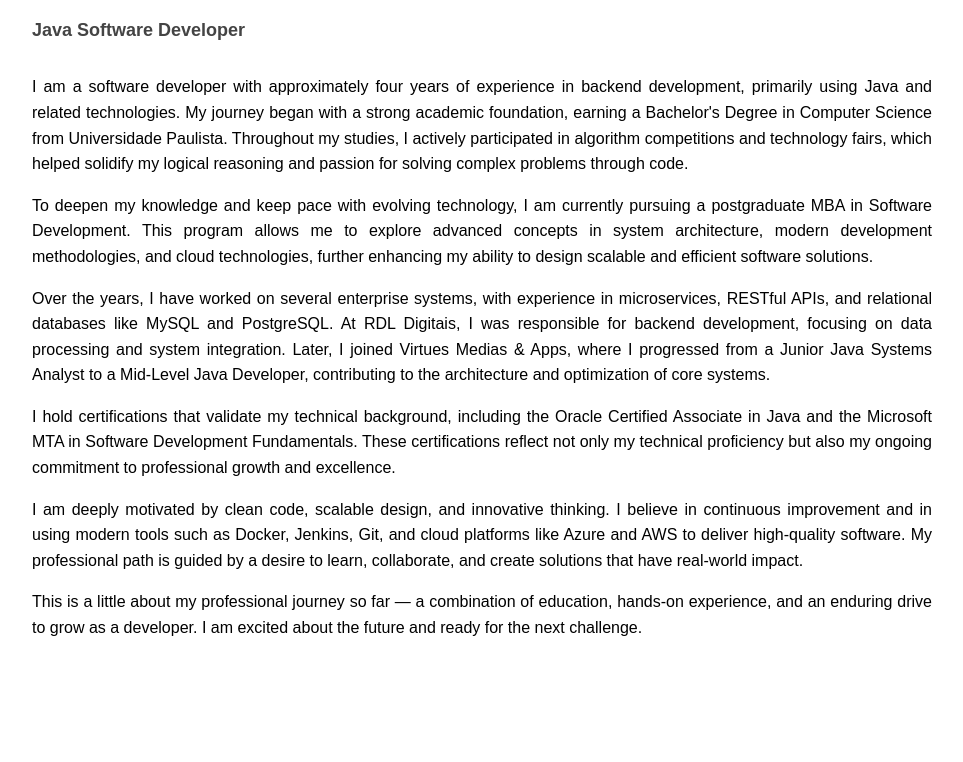
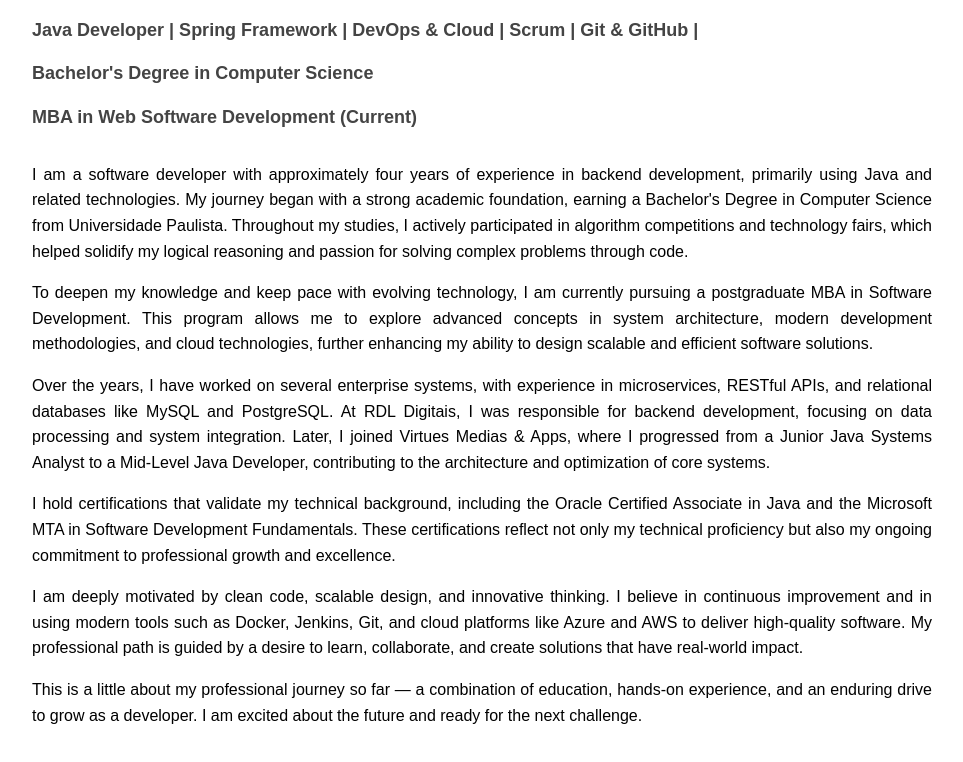
Before and after one commit to KleberVales/my_resume, a plain HTML site: page index.html in a window 1280 px wide. Shown: the part 88-850 px from the top of the page, without its empty margins (8-971 px from the left). Before the commit the page ends 800 px from the top, so only its background shows below. Drawn offline with Linux system fonts and the light colour scheme.

Commit message:
Atualizando Skills

```diff
--- a/index.html
+++ b/index.html
@@ -50,7 +50,11 @@
     <div class="header">
         <img src="coloque-sua-foto.jpg" alt="Kleber Vales" class="photo">
         <h1 class="name">Kleber Santos dos Vales</h1>
-        <h2 class="role">Java Software Developer</h2>
+        <h2 class="role">Java Developer | Spring Framework | DevOps & Cloud | Scrum | Git & GitHub |</h2>
+
+        <h2 class="role">Bachelor's Degree in Computer Science</h2>
+        <h2 class="role">MBA in Web Software Development (Current)</h2>
+
     </div>
 
     <div class="story">
```
